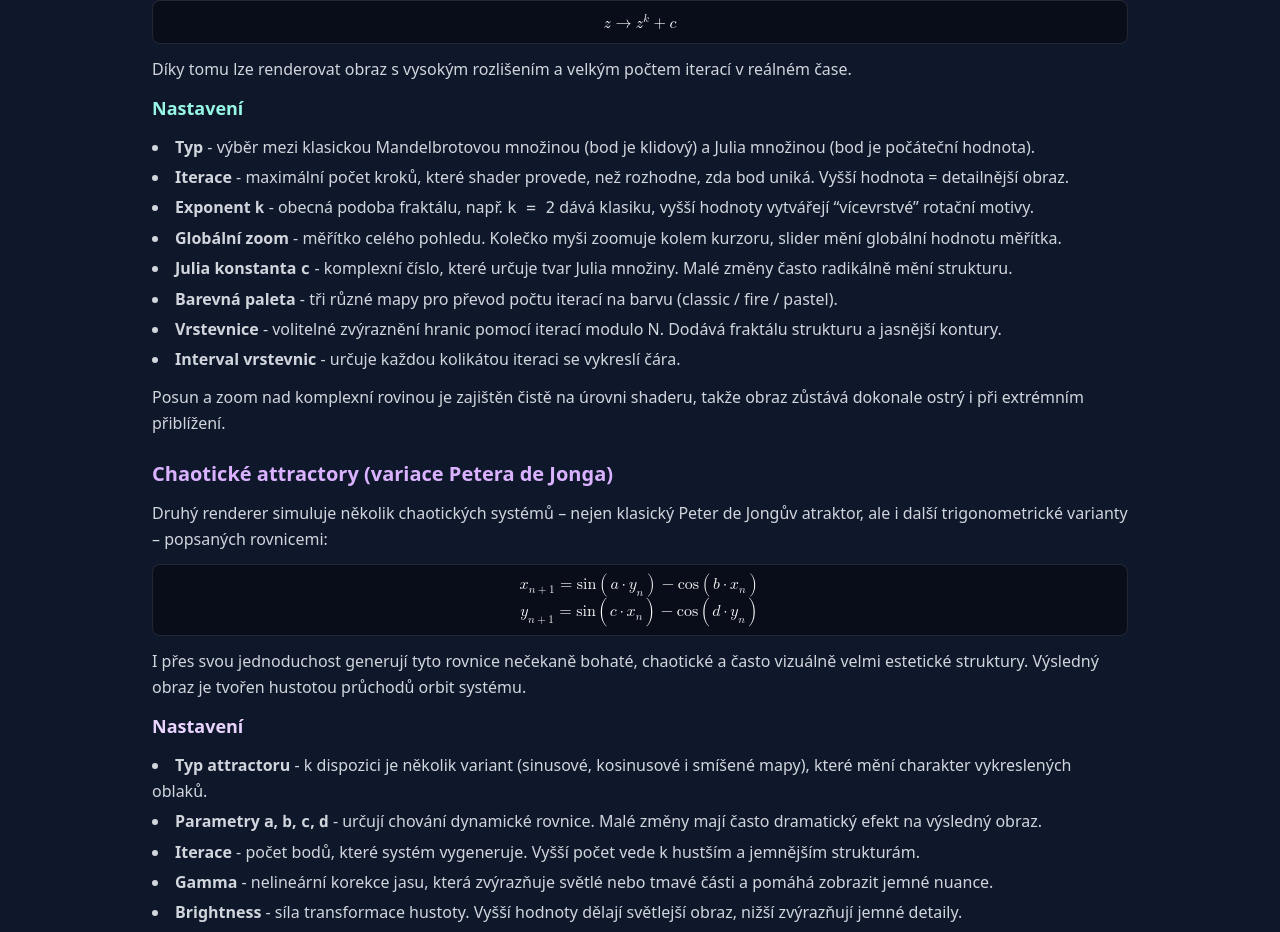
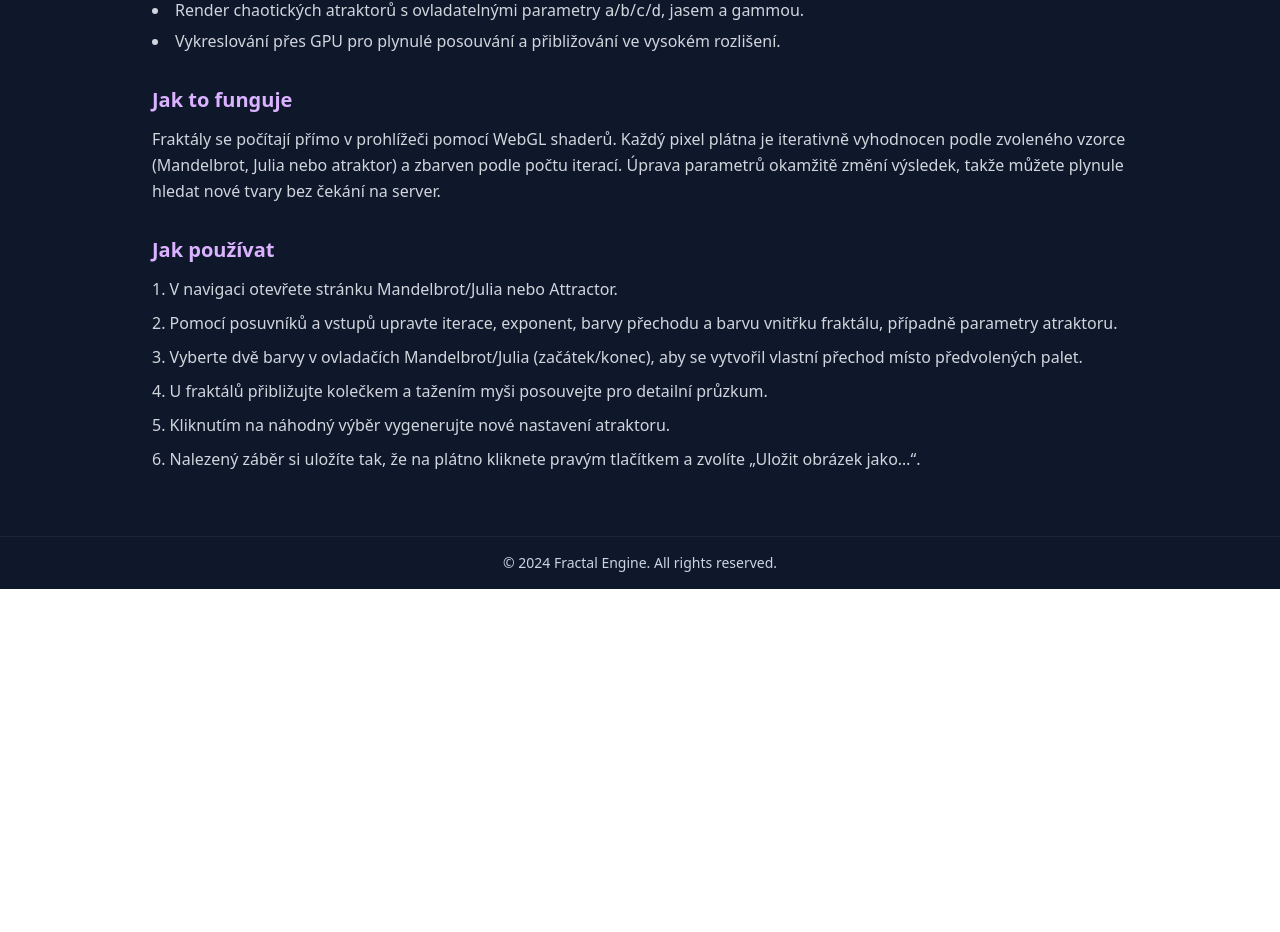
Before and after one commit to Explosiver001/FractalEngine, a Vue app: page /about in a window 1280 px wide. Shown: the part 352-1284 px from the top of the page. After the commit the page ends 941 px from the top, so only its background shows below. Built offline with nearby package versions, Linux system fonts and the light colour scheme.

Commit message:
Add custom fractal color controls

```diff
--- a/src/App.vue
+++ b/src/App.vue
@@ -9,6 +9,9 @@ import { RouterView } from "vue-router";
     <div class="grow w-full">
       <RouterView class="w-full h-full"></RouterView>
     </div>
+    <footer class="w-full py-4 text-center text-sm text-slate-300 border-t border-white/5">
+      © 2024 Fractal Engine. All rights reserved.
+    </footer>
   </main>
 </template>
 
--- a/src/components/EscapeControls.vue
+++ b/src/components/EscapeControls.vue
@@ -120,18 +120,41 @@ const globalZoom = computed({
       </div>
     </div>
 
-    <!-- Palette -->
-    <div class="flex flex-col space-y-1">
-      <label class="text-teal-200/80 font-medium">Barevná paleta</label>
+    <!-- Barvy -->
+    <div class="flex flex-col space-y-2">
+      <label class="text-teal-200/80 font-medium">Barvy přechodu</label>
 
-      <select
-        v-model="settings.palette"
-        class="w-full bg-gray-800/70 border border-white/10 rounded-lg px-3 py-2 text-white shadow-inner focus:outline-none focus:ring-2 focus:ring-teal-400/70 transition"
-      >
-        <option value="classic">Klasická</option>
-        <option value="fire">Oheň</option>
-        <option value="pastel">Pastel</option>
-      </select>
+      <div class="flex items-center gap-3">
+        <div class="flex flex-col text-sm text-gray-300 gap-1">
+          <span>Začátek</span>
+          <input
+            v-model="settings.colorA"
+            type="color"
+            class="w-20 h-10 bg-transparent border border-white/10 rounded-lg cursor-pointer"
+          />
+        </div>
+
+        <div class="flex flex-col text-sm text-gray-300 gap-1">
+          <span>Konec</span>
+          <input
+            v-model="settings.colorB"
+            type="color"
+            class="w-20 h-10 bg-transparent border border-white/10 rounded-lg cursor-pointer"
+          />
+        </div>
+      </div>
+
+      <div class="flex flex-col space-y-1">
+        <label class="flex items-center justify-between text-teal-200/80 font-medium">
+          <span>Barva atraktoru</span>
+          <span class="text-sm text-gray-300">(vnitřek fraktálu)</span>
+        </label>
+        <input
+          v-model="settings.attractorColor"
+          type="color"
+          class="w-24 h-10 bg-transparent border border-white/10 rounded-lg cursor-pointer"
+        />
+      </div>
     </div>
 
     <!-- Vrstevnice -->
--- a/src/views/AboutView.vue
+++ b/src/views/AboutView.vue
@@ -1,194 +1,50 @@
 <script setup lang="ts"></script>
 
 <template>
-  <div class="h-full w-full flex justify-center items-center">
-    <div class="h-full w-4/5 py-8">
-      <div class="w-full h-full p-6 text-white leading-relaxed space-y-6">
-        <h1
-          class="text-3xl font-bold tracking-wide bg-gradient-to-r from-teal-300 to-purple-400 bg-clip-text text-transparent drop-shadow-sm"
-        >
-          Fractal Engine
-        </h1>
+  <div class="min-h-full w-full flex justify-center items-start">
+    <div class="w-4/5 py-10">
+      <div class="p-6 text-white leading-relaxed space-y-8">
+        <header class="space-y-3">
+          <h1
+            class="text-3xl font-bold tracking-wide bg-gradient-to-r from-teal-300 to-purple-400 bg-clip-text text-transparent"
+          >
+            Fractal Engine
+          </h1>
+          <p class="text-gray-300">
+            Fractal Engine je malá webová aplikace pro prozkoumávání Mandelbrotových/Julia fraktálů a
+            jednoduchých chaotických atraktorů. Vše běží ve vašem prohlížeči přes WebGL, takže obraz zůstává
+            ostrý i při hlubokém přiblížení nebo při generování nových vzorů.
+          </p>
+        </header>
 
-        <p class="text-gray-300">
-          <strong>Fractal Engine</strong> je interaktivní experimentální
-          aplikace pro generování fraktálů v reálném čase.
-        </p>
+        <section class="space-y-3">
+          <h2 class="text-xl font-semibold text-teal-300">Co umí</h2>
+          <ul class="list-disc list-inside text-gray-300 space-y-1">
+            <li>Renderování Mandelbrot/Julia s nastavitelnými iteracemi, exponentem <code>k</code>, vlastním barevným přechodem a obrysovými liniemi.</li>
+            <li>Render chaotických atraktorů s ovladatelnými parametry <code>a</code>/<code>b</code>/<code>c</code>/<code>d</code>, jasem a gammou.</li>
+            <li>Vykreslování přes GPU pro plynulé posouvání a přibližování ve vysokém rozlišení.</li>
+          </ul>
+        </section>
 
-        <!-- Escape-Time Renderer -->
         <section class="space-y-3">
-          <h2 class="text-xl font-semibold text-teal-300">
-            Escape-time WebGL renderer
-          </h2>
-
+          <h2 class="text-xl font-semibold text-purple-300">Jak to funguje</h2>
           <p class="text-gray-300">
-            Modul pro výpočet fraktálů typu <em>Mandelbrot</em> a
-            <em>Julia</em> využívá technologii <strong>WebGL</strong>, díky
-            které je každý pixel zpracován paralelně přímo na GPU. Shader
-            provádí iterace komplexní rovnice:
-          </p>
-
-          <div
-            class="bg-black/40 px-4 py-2 rounded-lg border border-white/10 text-center"
-          >
-            <math display="inline">
-              <mi>z</mi>
-              <mo>→</mo>
-              <msup>
-                <mi>z</mi>
-                <mi>k</mi>
-              </msup>
-              <mo>+</mo>
-              <mi>c</mi>
-            </math>
-          </div>
-
-          <p class="text-gray-300">
-            Díky tomu lze renderovat obraz s vysokým rozlišením a velkým počtem
-            iterací v reálném čase.
-          </p>
-
-          <!-- Nastavení Escape rendereru -->
-          <h3 class="text-lg font-semibold text-teal-200">Nastavení</h3>
-
-          <ul class="list-disc list-inside text-gray-300 space-y-1">
-            <li>
-              <strong>Typ</strong> - výběr mezi klasickou Mandelbrotovou
-              množinou (bod je klidový) a Julia množinou (bod je počáteční
-              hodnota).
-            </li>
-            <li>
-              <strong>Iterace</strong> - maximální počet kroků, které shader
-              provede, než rozhodne, zda bod uniká. Vyšší hodnota = detailnější
-              obraz.
-            </li>
-            <li>
-              <strong>Exponent <code>k</code></strong> - obecná podoba fraktálu,
-              např. <code>k = 2</code> dává klasiku, vyšší hodnoty vytvářejí
-              “vícevrstvé” rotační motivy.
-            </li>
-            <li>
-              <strong>Globální zoom</strong> - měřítko celého pohledu. Kolečko
-              myši zoomuje kolem kurzoru, slider mění globální hodnotu měřítka.
-            </li>
-            <li>
-              <strong>Julia konstanta <code>c</code></strong> - komplexní číslo,
-              které určuje tvar Julia množiny. Malé změny často radikálně mění
-              strukturu.
-            </li>
-            <li>
-              <strong>Barevná paleta</strong> - tři různé mapy pro převod počtu
-              iterací na barvu (classic / fire / pastel).
-            </li>
-            <li>
-              <strong>Vrstevnice</strong> - volitelné zvýraznění hranic pomocí
-              iterací modulo N. Dodává fraktálu strukturu a jasnější kontury.
-            </li>
-            <li>
-              <strong>Interval vrstevnic</strong> - určuje každou kolikátou
-              iteraci se vykreslí čára.
-            </li>
-          </ul>
-
-          <p class="text-gray-300">
-            Posun a zoom nad komplexní rovinou je zajištěn čistě na úrovni
-            shaderu, takže obraz zůstává dokonale ostrý i při extrémním
-            přiblížení.
+            Fraktály se počítají přímo v prohlížeči pomocí WebGL shaderů. Každý pixel plátna je iterativně vyhodnocen
+            podle zvoleného vzorce (Mandelbrot, Julia nebo atraktor) a zbarven podle počtu iterací. Úprava parametrů
+            okamžitě změní výsledek, takže můžete plynule hledat nové tvary bez čekání na server.
           </p>
         </section>
 
-        <!-- Strange Attractors -->
         <section class="space-y-3">
-          <h2 class="text-xl font-semibold text-purple-300">
-            Chaotické attractory (variace Petera de Jonga)
-          </h2>
-
-          <p class="text-gray-300">
-            Druhý renderer simuluje několik chaotických systémů – nejen klasický
-            Peter de Jongův atraktor, ale i další trigonometrické varianty –
-            popsaných rovnicemi:
-          </p>
-
-          <div class="bg-black/40 px-4 py-2 rounded-lg border border-white/10">
-            <math display="block">
-              <mrow>
-                <msub
-                  ><mi>x</mi><mrow><mi>n</mi><mo>+</mo><mn>1</mn></mrow></msub
-                >
-                <mo>=</mo>
-                <mi>sin</mi>
-                <mo>(</mo><mi>a</mi><mo>·</mo><msub><mi>y</mi><mi>n</mi></msub
-                ><mo>)</mo>
-                <mo>−</mo>
-                <mi>cos</mi>
-                <mo>(</mo><mi>b</mi><mo>·</mo><msub><mi>x</mi><mi>n</mi></msub
-                ><mo>)</mo>
-              </mrow>
-            </math>
-            <math display="block">
-              <mrow>
-                <msub
-                  ><mi>y</mi><mrow><mi>n</mi><mo>+</mo><mn>1</mn></mrow></msub
-                >
-                <mo>=</mo>
-                <mi>sin</mi>
-                <mo>(</mo><mi>c</mi><mo>·</mo><msub><mi>x</mi><mi>n</mi></msub
-                ><mo>)</mo>
-                <mo>−</mo>
-                <mi>cos</mi>
-                <mo>(</mo><mi>d</mi><mo>·</mo><msub><mi>y</mi><mi>n</mi></msub
-                ><mo>)</mo>
-              </mrow>
-            </math>
-          </div>
-
-          <p class="text-gray-300">
-            I přes svou jednoduchost generují tyto rovnice nečekaně bohaté,
-            chaotické a často vizuálně velmi estetické struktury. Výsledný obraz
-            je tvořen hustotou průchodů orbit systému.
-          </p>
-
-          <!-- Nastavení attractoru -->
-          <h3 class="text-lg font-semibold text-purple-200">Nastavení</h3>
-
-          <ul class="list-disc list-inside text-gray-300 space-y-1">
-            <li>
-              <strong>Typ attractoru</strong> - k dispozici je několik variant
-              (sinusové, kosinusové i smíšené mapy), které mění charakter
-              vykreslených oblaků.
-            </li>
-            <li>
-              <strong
-                >Parametry <code>a</code>, <code>b</code>, <code>c</code>,
-                <code>d</code></strong
-              >
-              - určují chování dynamické rovnice. Malé změny mají často
-              dramatický efekt na výsledný obraz.
-            </li>
-            <li>
-              <strong>Iterace</strong> - počet bodů, které systém vygeneruje.
-              Vyšší počet vede k hustším a jemnějším strukturám.
-            </li>
-            <li>
-              <strong>Gamma</strong> - nelineární korekce jasu, která zvýrazňuje
-              světlé nebo tmavé části a pomáhá zobrazit jemné nuance.
-            </li>
-            <li>
-              <strong>Brightness</strong> - síla transformace hustoty. Vyšší
-              hodnoty dělají světlejší obraz, nižší zvýrazňují jemné detaily.
-            </li>
-            <li>
-              <strong>Randomizace parametrů</strong> - jedním kliknutím
-              vygeneruje zcela nový atraktor, často s překvapivými výsledky.
-            </li>
-          </ul>
-
-          <p class="text-gray-300">
-            Renderer používá histogramový přístup: každé zobrazení bodu zvýší
-            počet v daném pixelu. Výsledný histogram je poté převeden na barvy s
-            využitím gamma korekce. Díky tomu vznikají hladké přechody a výrazné
-            hustotní struktury.
-          </p>
+          <h2 class="text-xl font-semibold text-purple-300">Jak používat</h2>
+          <ol class="list-decimal list-inside text-gray-300 space-y-2">
+            <li>V navigaci otevřete stránku Mandelbrot/Julia nebo Attractor.</li>
+            <li>Pomocí posuvníků a vstupů upravte iterace, exponent, barvy přechodu a barvu vnitřku fraktálu, případně parametry atraktoru.</li>
+            <li>Vyberte dvě barvy v ovladačích Mandelbrot/Julia (začátek/konec), aby se vytvořil vlastní přechod místo předvolených palet.</li>
+            <li>U fraktálů přibližujte kolečkem a tažením myši posouvejte pro detailní průzkum.</li>
+            <li>Kliknutím na náhodný výběr vygenerujte nové nastavení atraktoru.</li>
+            <li>Nalezený záběr si uložíte tak, že na plátno kliknete pravým tlačítkem a zvolíte „Uložit obrázek jako…“.</li>
+          </ol>
         </section>
       </div>
     </div>
--- a/src/views/MandelbrotJuliaView.vue
+++ b/src/views/MandelbrotJuliaView.vue
@@ -14,7 +14,9 @@ const escapeSettings = ref<EscapeSettings>({
   type: "mandelbrot",
   iterations: 200,
   power: 2,
-  palette: "classic",
+  colorA: "#22d3ee",
+  colorB: "#a855f7",
+  attractorColor: "#05060b",
   juliaRe: -0.4,
   juliaIm: 0.6,
   showContours: true,
--- a/src/webgl/WebGLEscapeRenderer.ts
+++ b/src/webgl/WebGLEscapeRenderer.ts
@@ -2,13 +2,13 @@ import { createProgram, createFullscreenQuad } from "./glUtils";
 import { escapeVS, escapeFS } from "./shadersEscape";
 
 export type EscapeType = "mandelbrot" | "julia";
-export type EscapePalette = "classic" | "fire" | "pastel";
-
 export interface EscapeSettings {
   type: EscapeType;
   iterations: number;
   power: number;
-  palette: EscapePalette;
+  colorA: string;
+  colorB: string;
+  attractorColor: string;
   juliaRe: number;
   juliaIm: number;
   showContours: boolean;
@@ -27,7 +27,9 @@ export class WebGLEscapeRenderer {
   private uPower: WebGLUniformLocation | null;
   private uType: WebGLUniformLocation | null;
   private uJuliaC: WebGLUniformLocation | null;
-  private uPalette: WebGLUniformLocation | null;
+  private uColorA: WebGLUniformLocation | null;
+  private uColorB: WebGLUniformLocation | null;
+  private uAttractorColor: WebGLUniformLocation | null;
   private uShowContours: WebGLUniformLocation | null;
   private uContourStep: WebGLUniformLocation | null;
 
@@ -46,7 +48,12 @@ export class WebGLEscapeRenderer {
     this.uPower = gl.getUniformLocation(this.program, "u_power");
     this.uType = gl.getUniformLocation(this.program, "u_type");
     this.uJuliaC = gl.getUniformLocation(this.program, "u_juliaC");
-    this.uPalette = gl.getUniformLocation(this.program, "u_palette");
+    this.uColorA = gl.getUniformLocation(this.program, "u_colorA");
+    this.uColorB = gl.getUniformLocation(this.program, "u_colorB");
+    this.uAttractorColor = gl.getUniformLocation(
+      this.program,
+      "u_attractorColor",
+    );
     this.uShowContours = gl.getUniformLocation(this.program, "u_showContours");
     this.uContourStep = gl.getUniformLocation(this.program, "u_contourStep");
 
@@ -54,7 +61,9 @@ export class WebGLEscapeRenderer {
       type: "mandelbrot",
       iterations: 200,
       power: 2,
-      palette: "classic",
+      colorA: "#38bdf8",
+      colorB: "#a855f7",
+      attractorColor: "#0b1021",
       juliaRe: -0.4,
       juliaIm: 0.6,
       showContours: true,
@@ -64,6 +73,19 @@ export class WebGLEscapeRenderer {
 
   setOptions(opts: Partial<EscapeSettings>) {
     this.settings = { ...this.settings, ...opts };
+  }
+
+  private hexToRgb(hex: string): [number, number, number] {
+    const clean = hex.replace("#", "");
+    if (clean.length !== 6) {
+      return [0, 0, 0];
+    }
+
+    const r = parseInt(clean.slice(0, 2), 16) / 255;
+    const g = parseInt(clean.slice(2, 4), 16) / 255;
+    const b = parseInt(clean.slice(4, 6), 16) / 255;
+
+    return [r, g, b];
   }
 
   render(params: {
@@ -84,13 +106,12 @@ export class WebGLEscapeRenderer {
     gl.uniform1i(this.uType, this.settings.type === "mandelbrot" ? 0 : 1);
     gl.uniform2f(this.uJuliaC, this.settings.juliaRe, this.settings.juliaIm);
 
-    const paletteIndex =
-      this.settings.palette === "fire"
-        ? 1
-        : this.settings.palette === "pastel"
-          ? 2
-          : 0;
-    gl.uniform1i(this.uPalette, paletteIndex);
+    gl.uniform3fv(this.uColorA, this.hexToRgb(this.settings.colorA));
+    gl.uniform3fv(this.uColorB, this.hexToRgb(this.settings.colorB));
+    gl.uniform3fv(
+      this.uAttractorColor,
+      this.hexToRgb(this.settings.attractorColor),
+    );
 
     gl.uniform1i(this.uContourStep, this.settings.contourStep || 1);
     gl.uniform1i(this.uShowContours, this.settings.showContours ? 1 : 0);
--- a/src/webgl/shadersEscape.ts
+++ b/src/webgl/shadersEscape.ts
@@ -15,42 +15,11 @@ uniform int u_maxIter;
 uniform int u_power;
 uniform int u_type; // 0 = Mandelbrot, 1 = Julia
 uniform vec2 u_juliaC;
-uniform int u_palette;
+uniform vec3 u_colorA;
+uniform vec3 u_colorB;
+uniform vec3 u_attractorColor;
 uniform bool u_showContours;
 uniform int u_contourStep;
-
-vec3 paletteClassic(float t) {
-  return vec3(
-    0.12 + 0.78 * t,
-    0.12 + 0.3 * t,
-    0.3 + 0.67 * t
-  );
-}
-
-vec3 paletteFire(float t) {
-  return vec3(
-    1.0,
-    0.4 + 0.6 * t,
-    0.1 + 0.7 * t
-  );
-}
-
-vec3 palettePastel(float t) {
-  return vec3(
-    0.8 + 0.15 * t,
-    0.6 + 0.3 * t,
-    0.85
-  );
-}
-
-vec3 getPalette(float t, int palette) {
-  if (palette == 1) {
-    return paletteFire(t);
-  } else if (palette == 2) {
-    return palettePastel(t);
-  }
-  return paletteClassic(t);
-}
 
 void main() {
   vec2 uv = gl_FragCoord.xy / u_resolution.xy;
@@ -115,7 +84,7 @@ void main() {
   }
 
   if (iter >= maxIter) {
-    gl_FragColor = vec4(0.0, 0.0, 0.0, 1.0);
+    gl_FragColor = vec4(u_attractorColor, 1.0);
     return;
   }
 
@@ -128,7 +97,7 @@ void main() {
   }
 
   float t = float(iter) / float(maxIter);
-  vec3 col = getPalette(t, u_palette);
+  vec3 col = mix(u_colorA, u_colorB, t);
   gl_FragColor = vec4(col, 1.0);
 }
 `;
```
Also changed, not shown: 1 other file (tests, documents, lock files or other folders).
